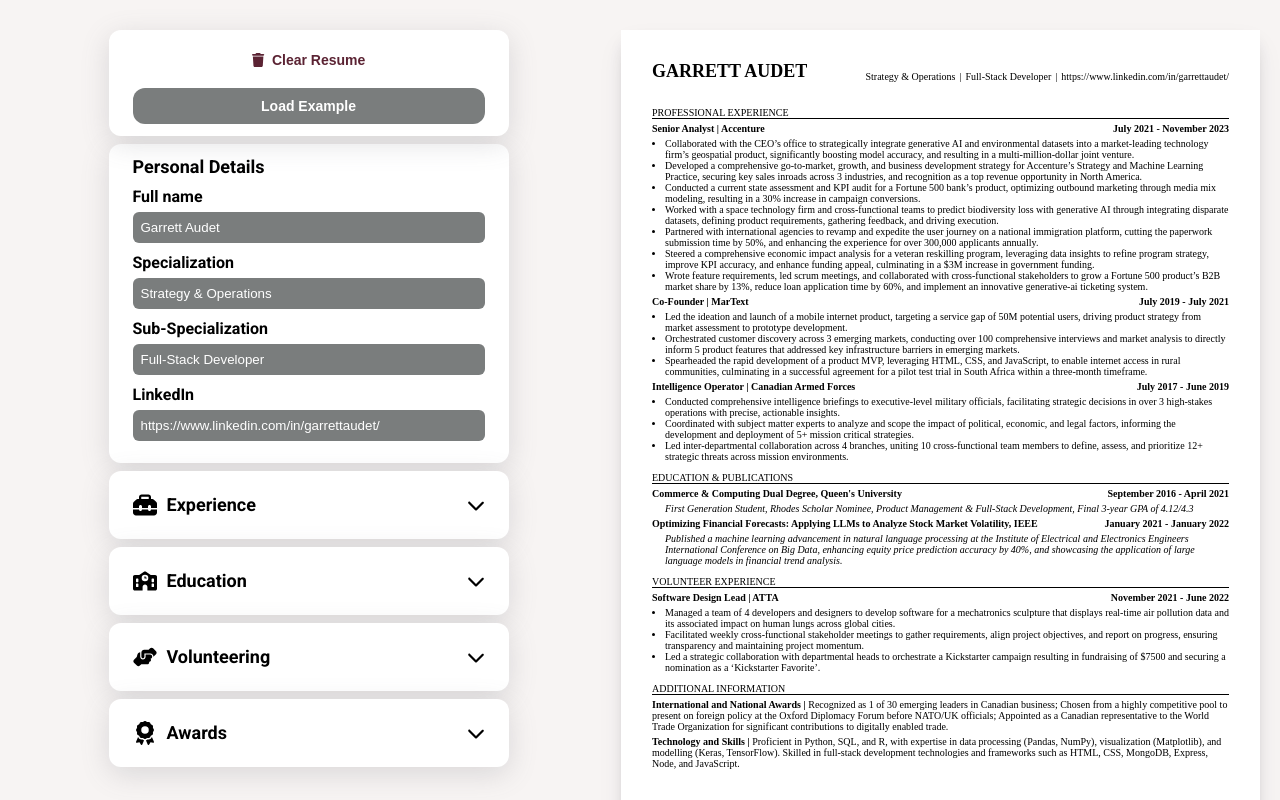
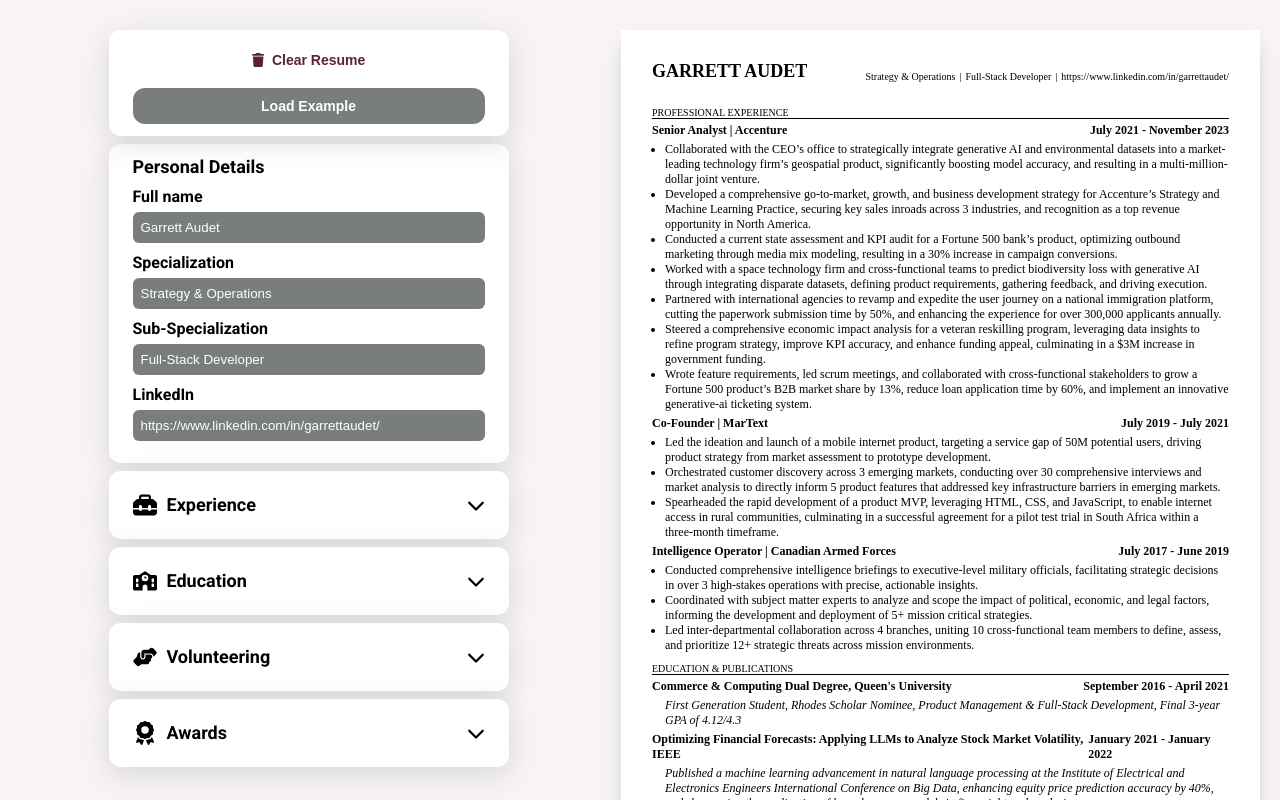
Before and after one commit to GarrettAudet/CV-Generator, a React (Create React App) app: page / in a window 1280 px wide. Shown: the top 800 px of the page. Built offline with nearby package versions, Linux system fonts and the light colour scheme.

Commit message:
Increased font size of the resume

```diff
--- a/src/components/LeftSide/DataList/SampleData/SampleData.js
+++ b/src/components/LeftSide/DataList/SampleData/SampleData.js
@@ -25,7 +25,7 @@ export const initialJobsData = [
         institution: 'MarText',
         startDate: new Date(2019, 6),
         endDate: new Date(2021, 6),
-        description: "Led the ideation and launch of a mobile internet product, targeting a service gap of 50M potential users, driving product strategy from market assessment to prototype development. // Orchestrated customer discovery across 3 emerging markets, conducting over 100 comprehensive interviews and market analysis to directly inform 5 product features that addressed key infrastructure barriers in emerging markets. // Spearheaded the rapid development of a product MVP, leveraging HTML, CSS, and JavaScript, to enable internet access in rural communities, culminating in a successful agreement for a pilot test trial in South Africa within a three-month timeframe.",
+        description: "Led the ideation and launch of a mobile internet product, targeting a service gap of 50M potential users, driving product strategy from market assessment to prototype development. // Orchestrated customer discovery across 3 emerging markets, conducting over 30 comprehensive interviews and market analysis to directly inform 5 product features that addressed key infrastructure barriers in emerging markets. // Spearheaded the rapid development of a product MVP, leveraging HTML, CSS, and JavaScript, to enable internet access in rural communities, culminating in a successful agreement for a pilot test trial in South Africa within a three-month timeframe.",
         isVisible: false
     },
     {
--- a/src/components/RightSide/RightSide.css
+++ b/src/components/RightSide/RightSide.css
@@ -3,7 +3,7 @@
     flex-direction: column;
     width: 100%;
     min-width: 575px;
-    min-height: 1125px;
+    min-height: 1000px;
     height: 100%;
     padding: 2.5%;
     background-color: #fff;
--- a/src/components/RightSide/SectionContent/sectionContent.css
+++ b/src/components/RightSide/SectionContent/sectionContent.css
@@ -49,7 +49,7 @@ li,
 .experienceTitle,
 .experienceDateDuration,
 .caption {
-    font-size: 10px;
+    font-size: 12px;
 }
 
 .experienceTitle {
```
